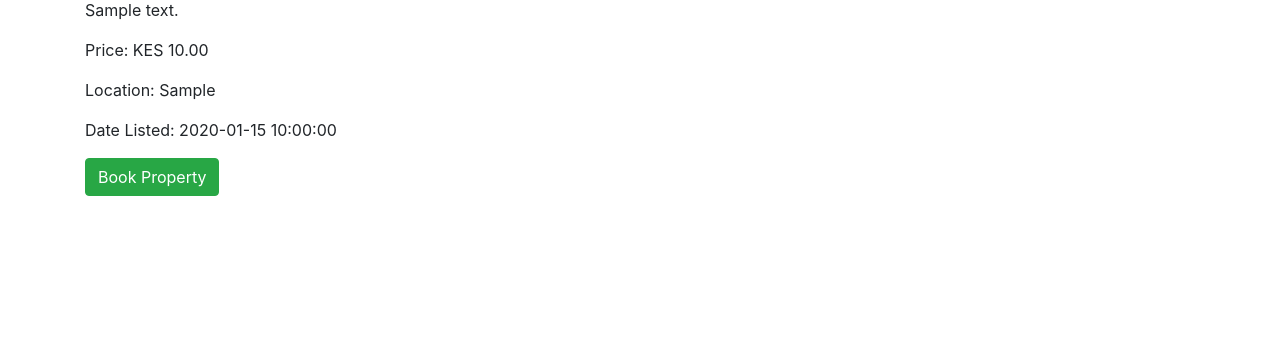
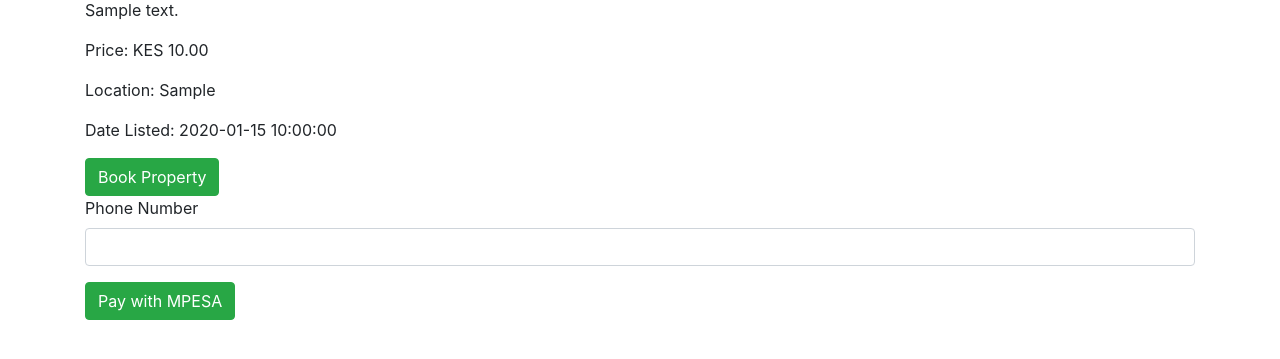
Before and after one commit to mwanikigachanja/elcent_realtors, a Flask app: page /property/1 in a window 1280 px wide. Shown: the part 138-497 px from the top of the page. Run offline with Flask 3, Linux system fonts and the light colour scheme; a user stored in the database is signed in; tables that the repository leaves empty hold one stand-in row (values such as "Sample post"); some libraries are stand-ins or nearby versions.

Commit message:
Pay with MPESA

```diff
--- a/app/templates/property_detail.html
+++ b/app/templates/property_detail.html
@@ -9,6 +9,13 @@
   <form action="{{ url_for('routes.book_property', property_id=property.id) }}" method="post">
     <button type="submit" class="btn btn-success">Book Property</button>
   </form>
+  <form action="{{ url_for('routes.pay', property_id=property.id) }}" method="post">
+    <div class="form-group">
+      <label for="phone_number">Phone Number</label>
+      <input type="text" name="phone_number" class="form-control" required>
+    </div>
+    <button type="submit" class="btn btn-success">Pay with MPESA</button>
+  </form>
   {% else %}
   <a href="{{ url_for('routes.login') }}" class="btn btn-primary">Login to Book</a>
   {% endif %}
```
